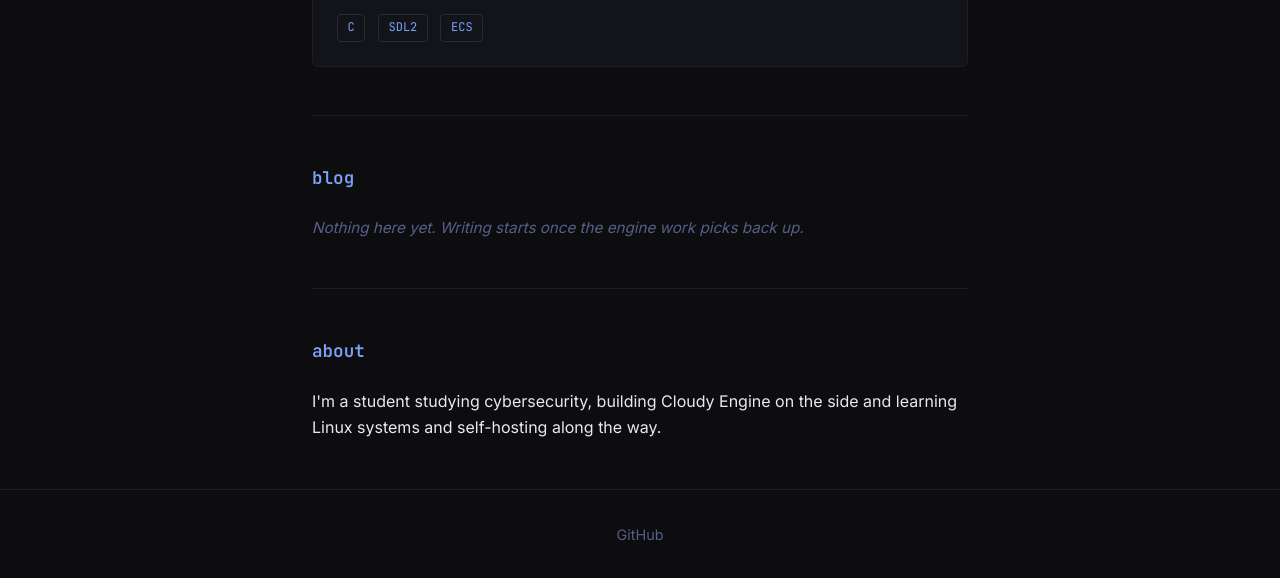
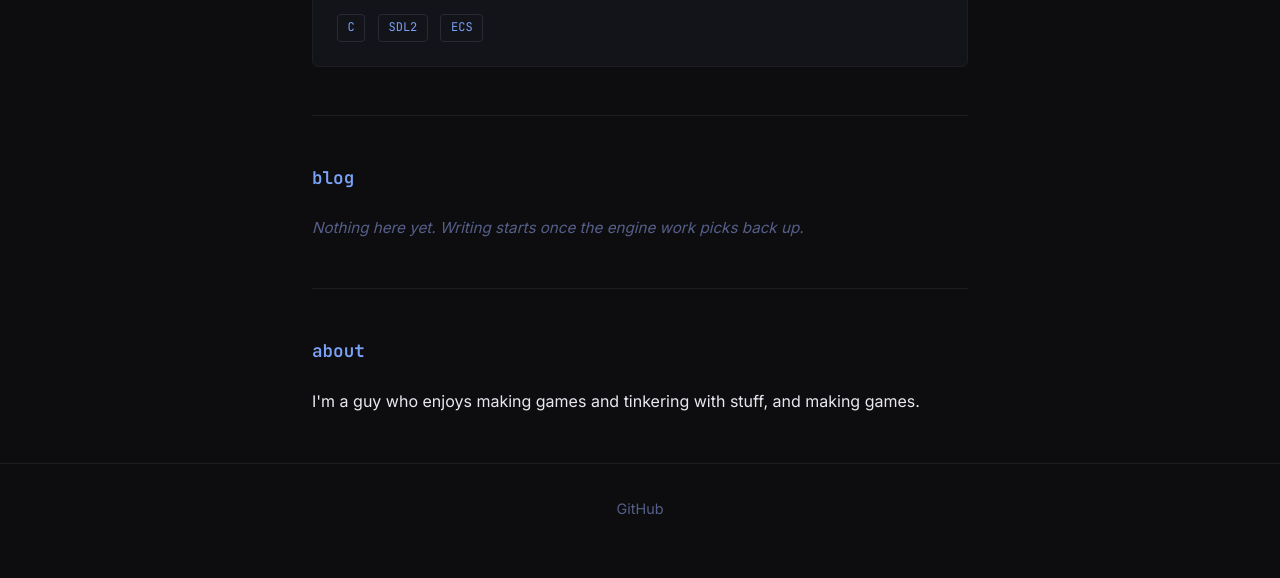
Before and after one commit to Eggexe/CdyWebsite, a plain HTML site: page index.html in a window 1280 px wide. Shown: the part 524-1102 px from the top of the page. After the commit the page ends 1078 px from the top, so only its background shows below. Drawn offline with Linux system fonts and the light colour scheme; a script that the page names is missing.

Commit message:
New addition

```diff
--- a/index.html
+++ b/index.html
@@ -58,9 +58,8 @@
             <section id="about" class="section">
                 <h2>About</h2>
                 <p>
-                    I'm a student studying cybersecurity, building Cloudy Engine
-                    on the side and learning Linux systems and self-hosting
-                    along the way.
+                    I'm a guy who enjoys making games and tinkering with stuff,
+                    and making games.
                 </p>
             </section>
         </main>
```
